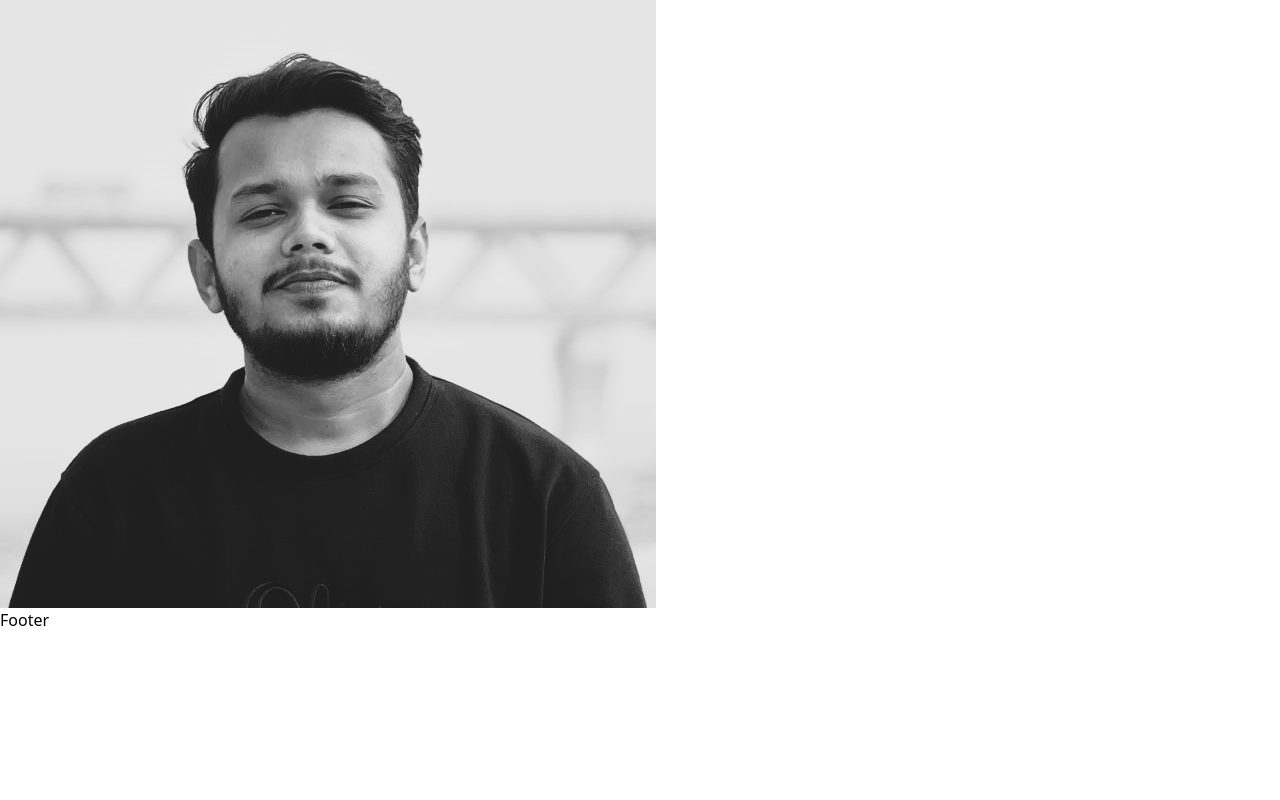
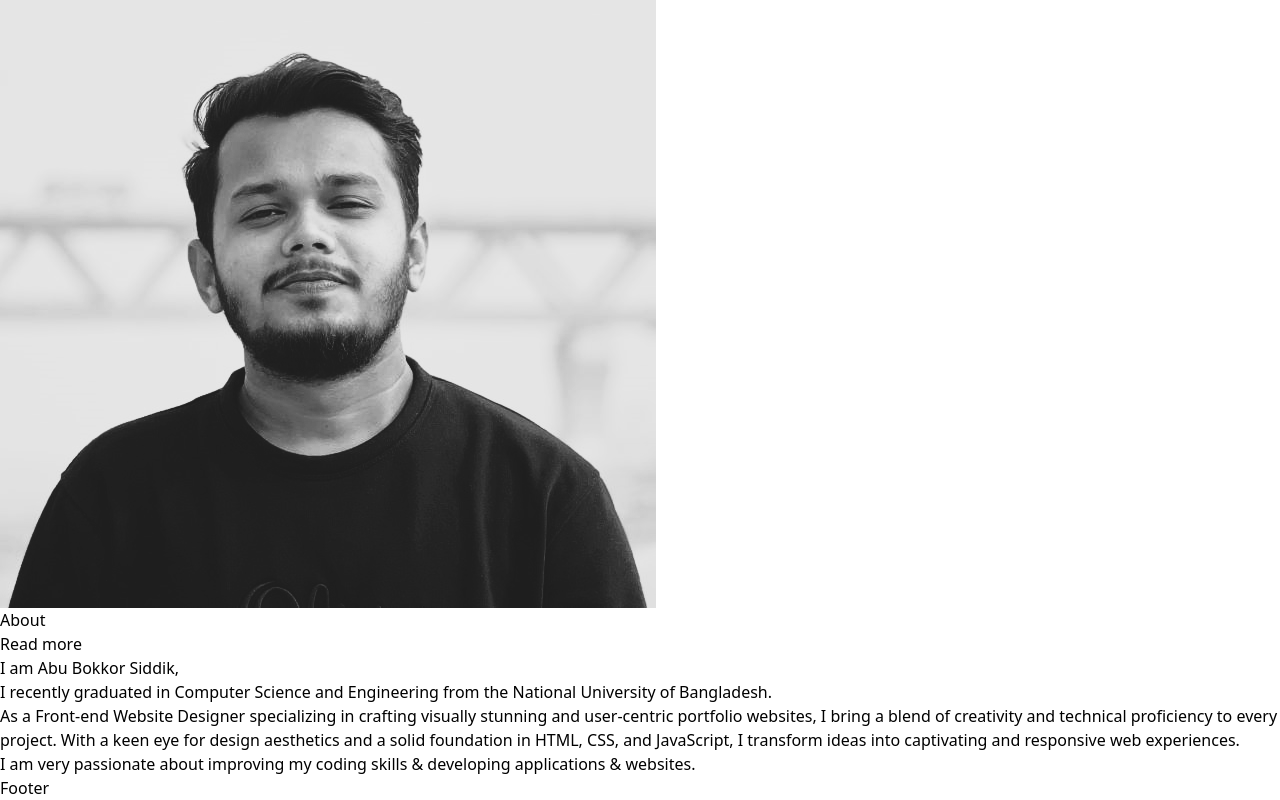
Before and after one commit to Abubokkor98/abu-bokkor-protfolio, a React (Vite) app: page / in a window 1280 px wide. Shown: the part 442-1242 px from the top of the page. Before the commit the page ends 1074 px from the top, so only its background shows below. Built offline with nearby package versions, Linux system fonts and the light colour scheme.

Commit message:
about section added

```diff
--- a/src/Components/Banner/Banner.jsx
+++ b/src/Components/Banner/Banner.jsx
@@ -13,7 +13,7 @@ import { LuMailOpen } from "react-icons/lu";
 
 export default function Banner() {
   return (
-    <div className="flex flex-col md:flex-row items-center justify-between text-white bg-[var(--bg-color)] p-10">
+    <div className="max-w-6xl mx-auto flex flex-col md:flex-row items-center justify-between text-white bg-[var(--bg-color)]">
       {/* Text Section */}
       <div className="p-14 flex-1">
         <h5 className="text-2xl font-medium">Hello, I'm Abu Bokkor Siddik</h5>
--- a/src/Components/Navbar/Navbar.jsx
+++ b/src/Components/Navbar/Navbar.jsx
@@ -3,12 +3,15 @@ import { Link, NavLink } from "react-router-dom";
 
 export default function Navbar() {
   return (
-    <nav className="sticky top-0 right-0 w-full z-[1000] px-4 sm:px-16 py-6 flex items-center justify-between bg-gray-800 transition-all duration-700">
+    <nav className="sticky top-0 right-0 w-full z-[1000] px-4 sm:px-16 py-6 flex items-center justify-between bg-gray-800 transition-all duration-700 max-w-6xl mx-auto">
+      {/* Logo */}
       <Link to="/">
         <div className="flex items-center text-white text-2xl font-semibold">
           AB`
         </div>
       </Link>
+
+      {/* Navbar Links */}
       <ul className="flex space-x-6">
         <li>
           <NavLink
--- /dev/null
+++ b/src/Pages/About/About.jsx
@@ -0,0 +1,33 @@
+import React from "react";
+import { Link } from "react-router-dom";
+
+export default function About() {
+  return (
+    <section id="about" className="py-20 bg-gray-800 text-white">
+      <div className="max-w-6xl mx-auto px-4 sm:px-8">
+        <div className="flex justify-between items-center mb-12">
+          {/* Header */}
+          <div className="h-text">
+            <h2 className="text-4xl font-bold">About</h2>
+          </div>
+
+          {/* Read More Button */}
+          <div className="h-btn">
+            <Link to={'/about'} className="text-lg text-[#a6bbcc] flex items-center space-x-2 hover:text-white transition-all">
+              <span>Read more</span>
+              <i className="ri-arrow-right-line"></i>
+            </Link>
+          </div>
+        </div>
+
+        {/* About Text */}
+        <p className="text-base sm:text-lg leading-relaxed text-gray-300">
+          I am Abu Bokkor Siddik,<br />
+          I recently graduated in Computer Science and Engineering from the National University of Bangladesh. <br />
+          As a Front-end Website Designer specializing in crafting visually stunning and user-centric portfolio websites, I bring a blend of creativity and technical proficiency to every project. With a keen eye for design aesthetics and a solid foundation in HTML, CSS, and JavaScript, I transform ideas into captivating and responsive web experiences.<br />
+          I am very passionate about improving my coding skills & developing applications & websites.
+        </p>
+      </div>
+    </section>
+  );
+}
--- a/src/Pages/Home/Home.jsx
+++ b/src/Pages/Home/Home.jsx
@@ -1,10 +1,12 @@
 import React from 'react'
 import Banner from '../../Components/Banner/Banner'
+import About from '../About/About'
 
 export default function Home() {
   return (
     <div>
         <Banner></Banner>
+        <About></About>
     </div>
   )
 }
--- a/src/main.jsx
+++ b/src/main.jsx
@@ -6,7 +6,7 @@ import { router } from './routes/router.jsx'
 
 createRoot(document.getElementById('root')).render(
   <StrictMode>
-    <div className='max-w-screen-xl mx-auto'>
+    <div className='max-w-screen-2xl mx-auto'>
     <RouterProvider router={router} />
     </div>
   </StrictMode>,
--- a/src/routes/router.jsx
+++ b/src/routes/router.jsx
@@ -1,6 +1,7 @@
 import { createBrowserRouter } from "react-router-dom";
 import MainLayout from "../Layout/MainLayout";
 import Home from "../Pages/Home/Home";
+import About from "../Pages/About/About";
 
 export const router = createBrowserRouter([
   {
@@ -13,7 +14,7 @@ export const router = createBrowserRouter([
       },
       {
         path: "/about",
-        element: <h2>about</h2>,
+        element: <About></About>,
       },
       {
         path: "/skills",
```
